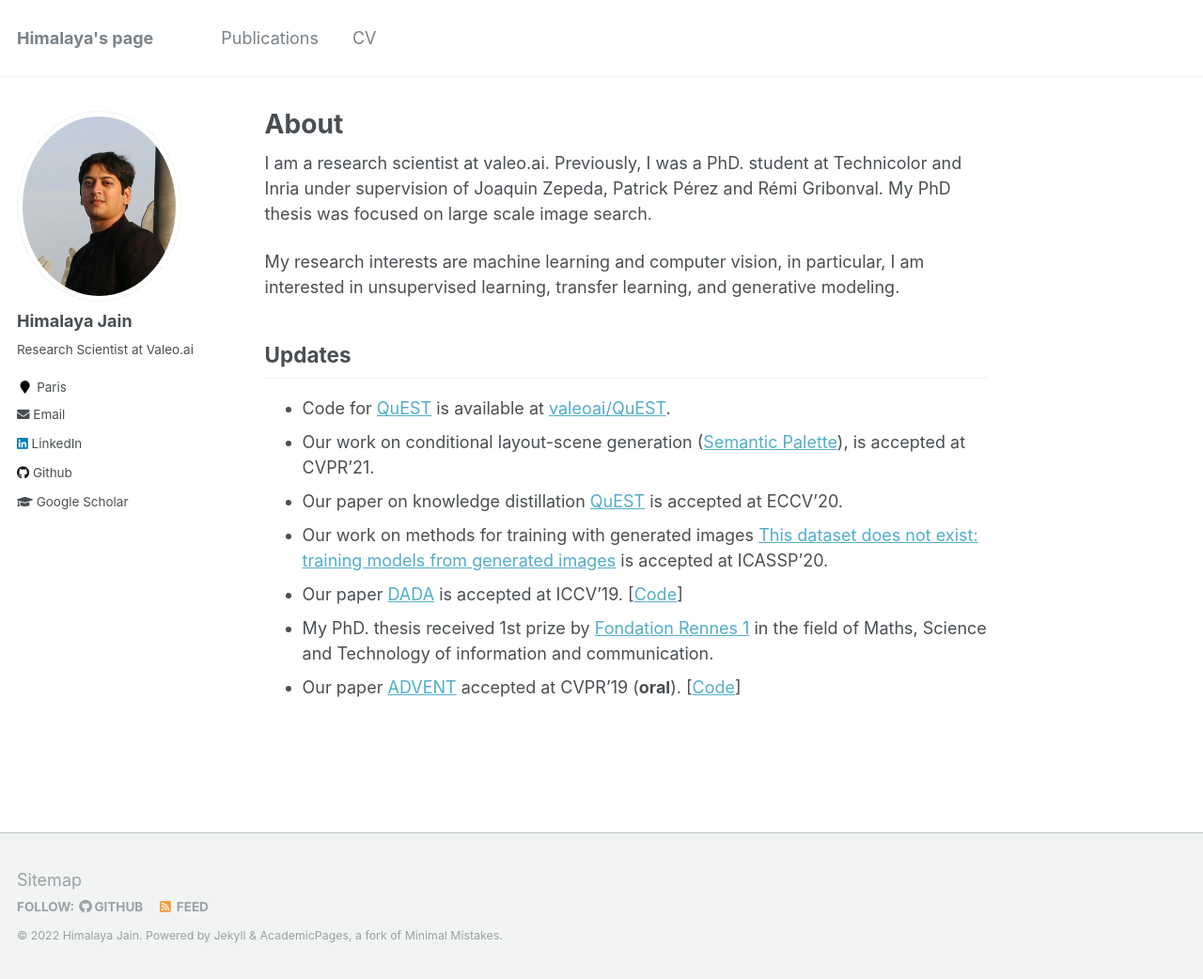
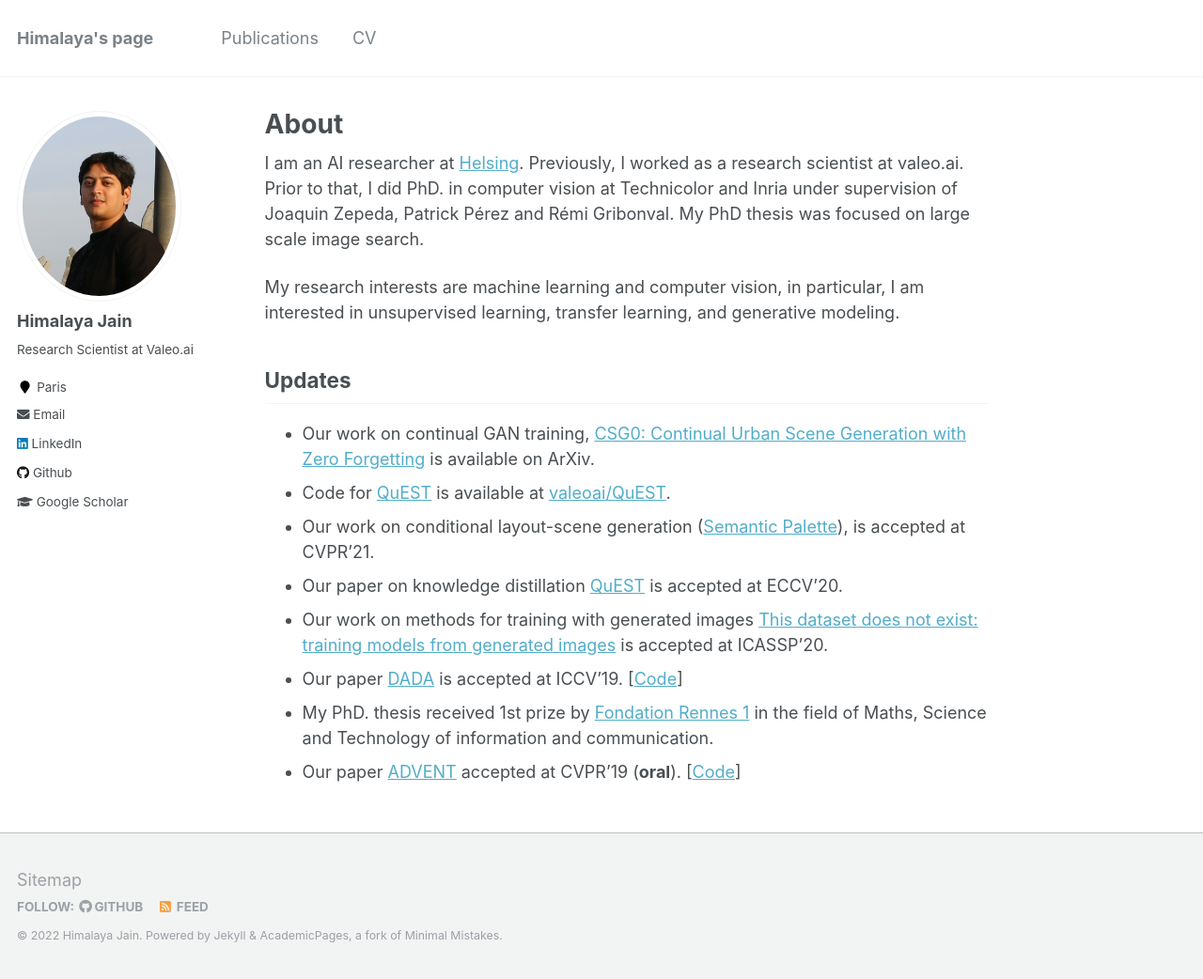
Before and after one commit to himalayajain/himalayajain.github.io, a Jekyll site: the page built from _pages/about.md, in a window 1280 px wide and 1042 px high. Shown: the whole window at 94% size. Built offline with Jekyll 4.4.1, drawn with Linux system fonts in a browser that asks for light colours.

Commit message:
Update about.md

```diff
--- a/_pages/about.md
+++ b/_pages/about.md
@@ -8,11 +8,13 @@ redirect_from:
   - /about.html
 ---
 
-I am a research scientist at valeo.ai. Previously, I was a PhD. student at Technicolor and Inria under supervision of Joaquin Zepeda, Patrick Pérez and Rémi Gribonval. My PhD thesis was focused on large scale image search.
+I am an AI researcher at [Helsing](https://helsing.ai/).
+Previously, I worked as a research scientist at valeo.ai. Prior to that, I did PhD. in computer vision at Technicolor and Inria under supervision of Joaquin Zepeda, Patrick Pérez and Rémi Gribonval. My PhD thesis was focused on large scale image search.
 
 My research interests are machine learning and computer vision, in particular, I am interested in unsupervised learning, transfer learning, and generative modeling.
 
 ## Updates
+* Our work on continual GAN training, [CSG0: Continual Urban Scene Generation with Zero Forgetting](https://arxiv.org/abs/2112.03252) is available on ArXiv.
 * Code for [QuEST](https://arxiv.org/abs/1912.01540) is available at [valeoai/QuEST](https://github.com/valeoai/QuEST).
 * Our work on conditional layout-scene generation ([Semantic Palette](https://himalayajain.github.io/publications/)), is accepted at CVPR'21.
 * Our paper on knowledge distillation [QuEST](https://arxiv.org/abs/1912.01540) is accepted at ECCV'20.
```
